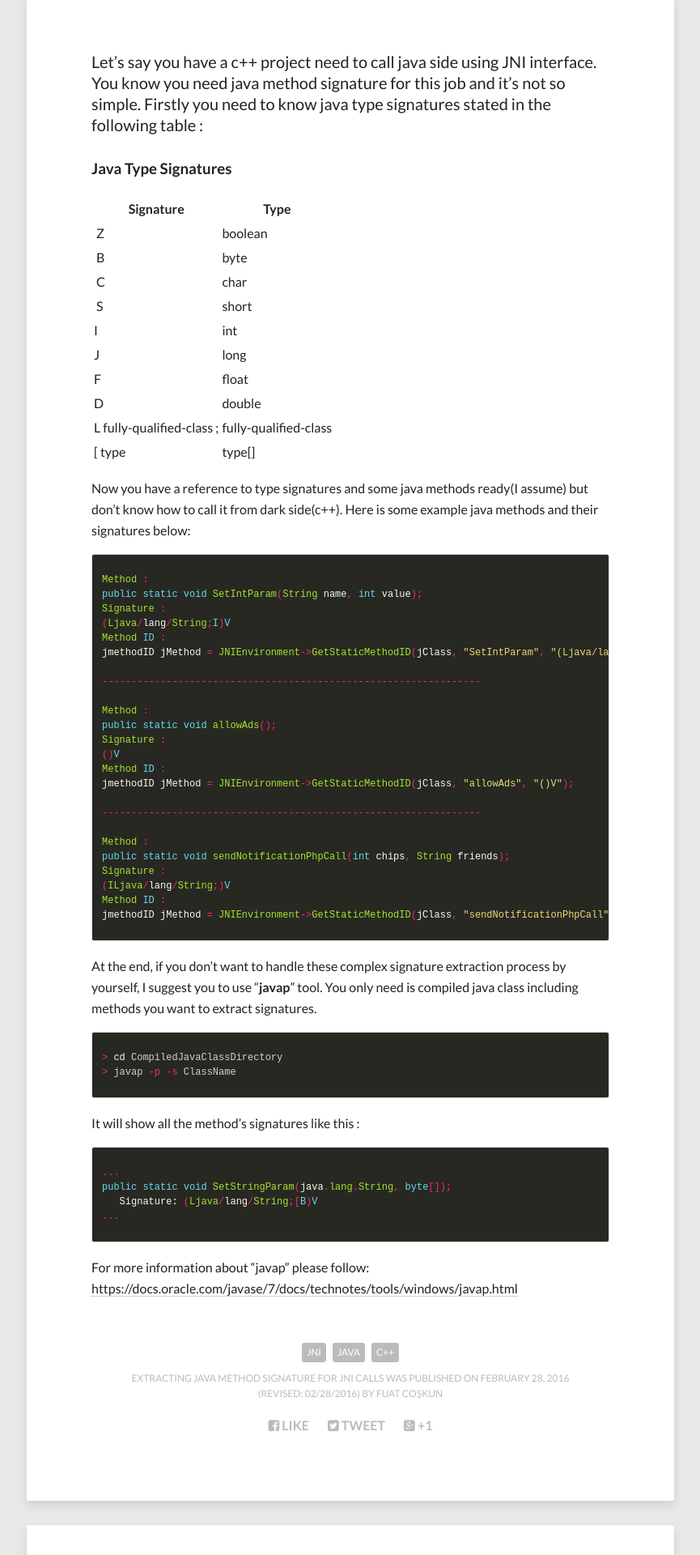
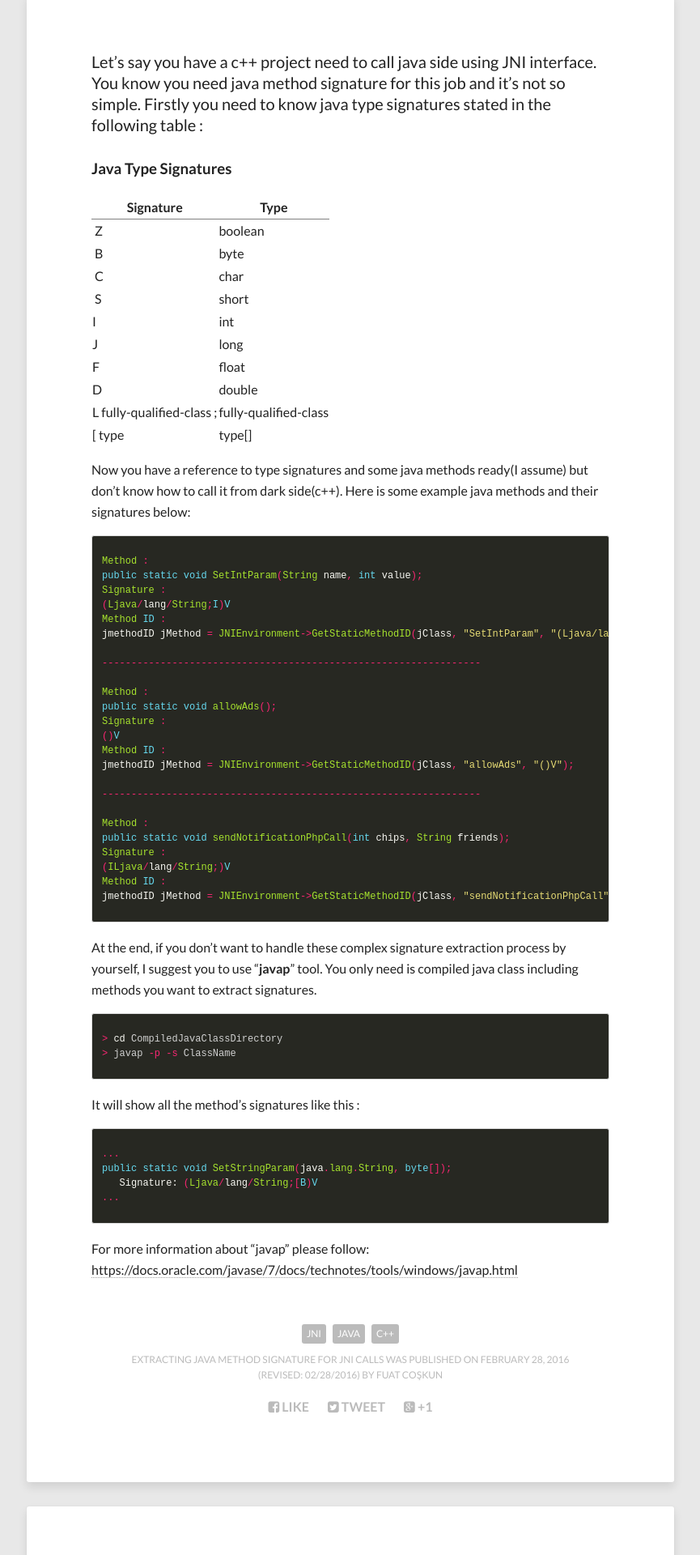
Before and after one commit to fuatcoskun/fuatcoskun.github.io, a Jekyll site: the page built from _posts/2016-02-28-method-signature-ndk.md, in a window 1280 px wide. Shown: the part 457-2377 px from the top of the page at 81% size, without its empty margins (207-1072 px from the left). Built offline with Jekyll 4.4.1, drawn with Linux system fonts in a browser that asks for light colours; nearby versions of some CDN libraries; comment, search, counter and statistics services are not loaded.

Commit message:
still table formatting

```diff
--- a/_posts/2016-02-28-method-signature-ndk.md
+++ b/_posts/2016-02-28-method-signature-ndk.md
@@ -27,6 +27,7 @@ Firstly you need to know java type signatures stated in the following table :
 | D                         | double                |
 | L fully-qualified-class ; | fully-qualified-class |
 | [ type                    | type[]                |
+{: rules="groups"}
 
 Now you have a reference to type signatures and some java methods ready(I assume) but don't know how to call it from dark side(c++). Here is some example java methods and their signatures below:
 
```
